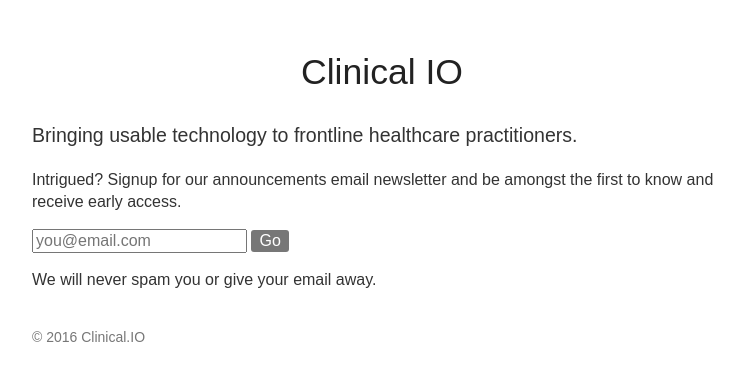
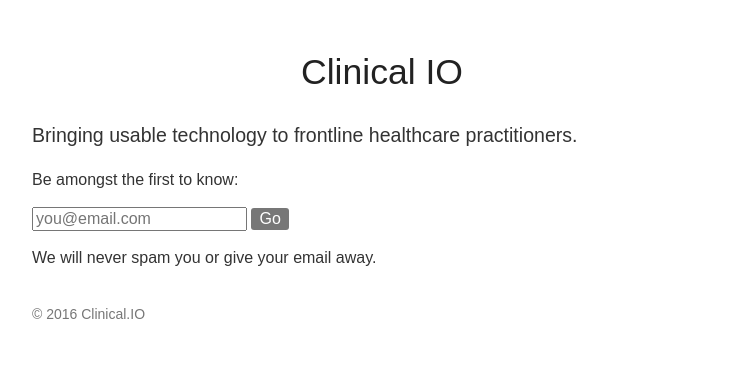
Before and after one commit to clinical/clinical.github.io, a Jekyll site: the page built from index.html, in a window 1280 px wide. Shown: the top 381 px of the page, without its empty margins (258-1002 px from the left). Built offline with Jekyll 4.4.1, drawn with Linux system fonts in a browser that asks for light colours.

Commit message:
Improve copy.

```diff
--- a/_includes/mailchimp_signup_form.html
+++ b/_includes/mailchimp_signup_form.html
@@ -10,5 +10,4 @@
     <div style="position: absolute; left: -5000px;" aria-hidden="true"><input type="text" name="b_5ad6b270cdea65aaf4979d612_71015a6620" tabindex="-1" value=""></div>
     </div>
 </form>
-<p>We will never spam you or give your email away.</p>
 <!--End mc_embed_signup-->
--- a/index.html
+++ b/index.html
@@ -5,6 +5,6 @@
 
 <p class="lead">Bringing usable technology to frontline healthcare practitioners.</p>
 
-<p>Intrigued? Signup for our announcements email newsletter and be amongst the first to know and receive early access.</p>
-
+<p>Be amongst the first to know:</p>
 {% include mailchimp_signup_form.html %}
+<p>We will never spam you or give your email away.</p>
```
